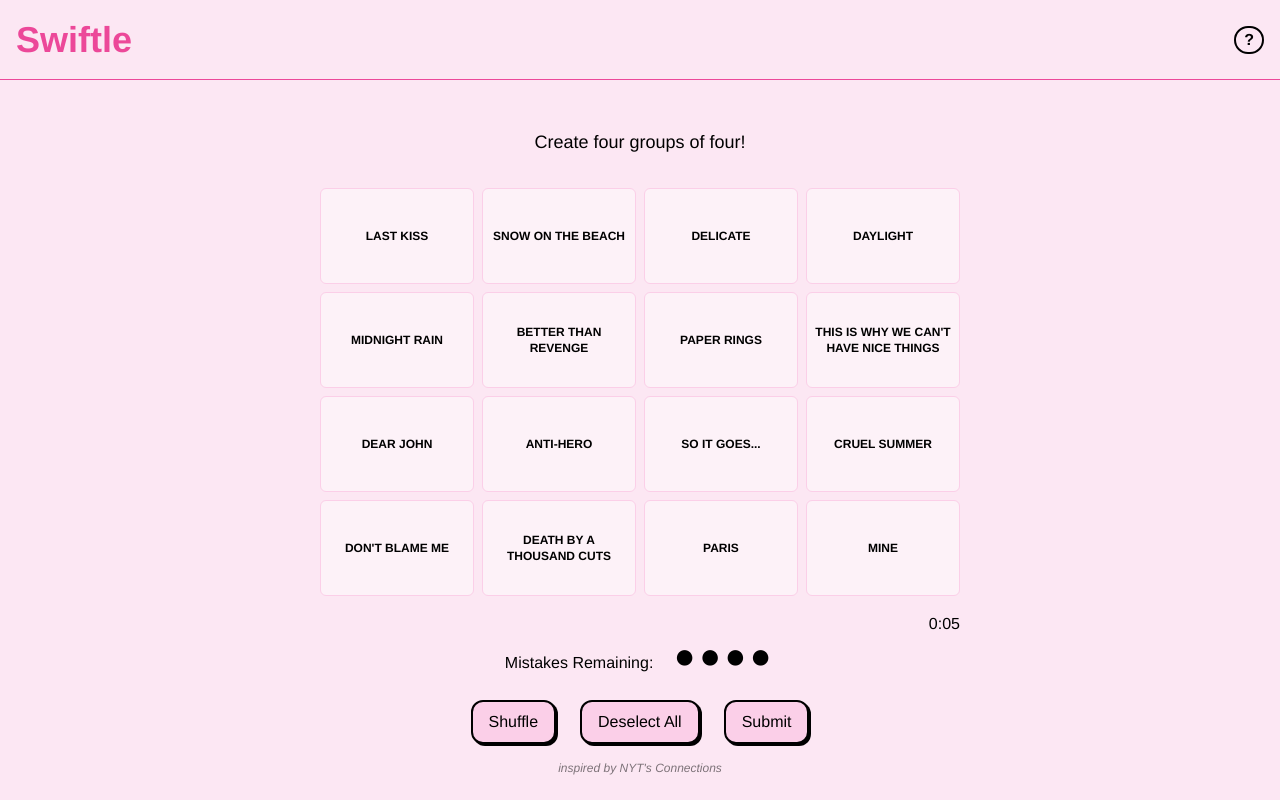
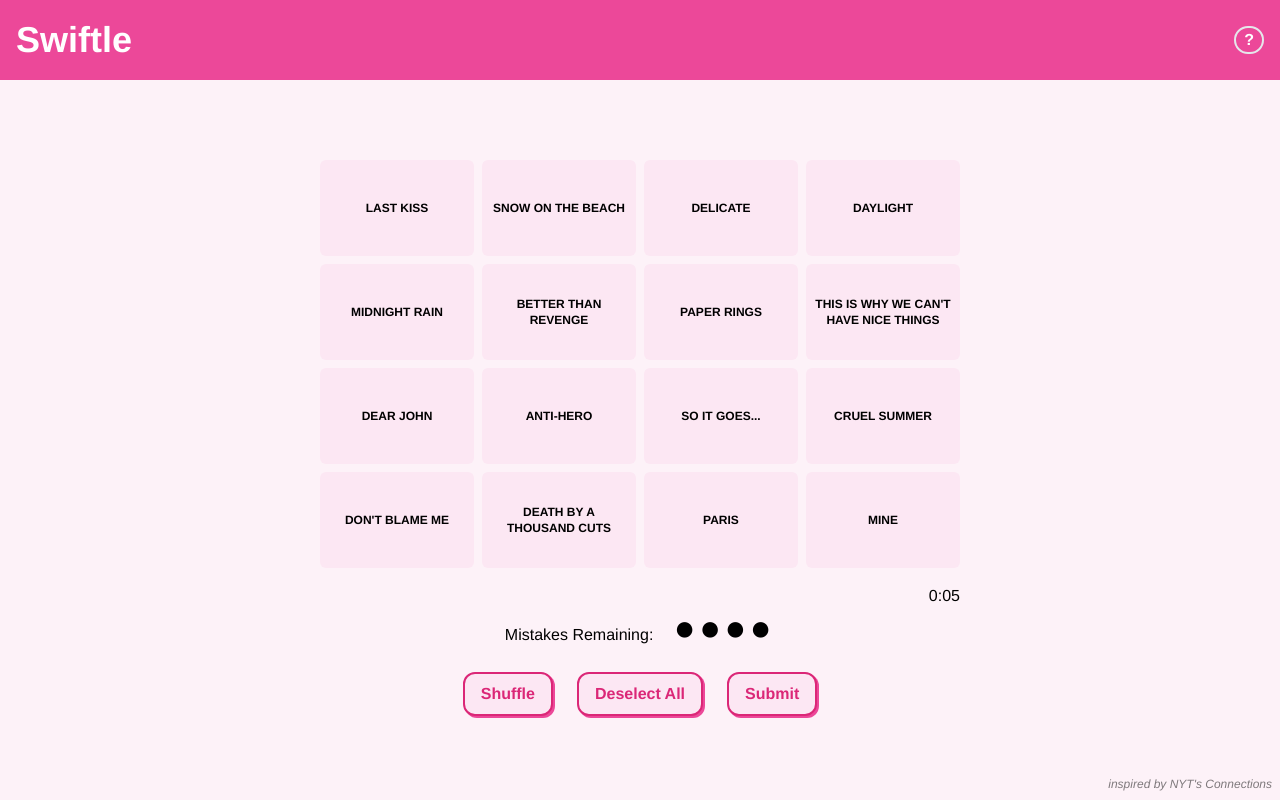
Before and after one commit to samanthacabrera/swiftle, a React (Vite) app: page / in a window 1280 px wide. Built offline with nearby package versions, Linux system fonts and the light colour scheme.

Commit message:
change header styling, make buttons consistent throughout game

```diff
--- a/src/App.css
+++ b/src/App.css
@@ -7,5 +7,5 @@
   margin: 0;
   padding: 0;
   font-family: Helvetica, sans-serif;
-  background-color: #fce7f3;
+  background-color: #fdf2f8;
 }
--- a/src/Board.jsx
+++ b/src/Board.jsx
@@ -142,16 +142,13 @@
   };
 
   return (
-    <div className="p-4 max-w-2xl mx-auto text-center">
-
-      <p className="text-lg my-8">Create four groups of four!</p>
-
+    <div className="p-4 max-w-2xl mx-auto mt-16 text-center">
       {groups.length > 0 && (
         <div className="mb-6 grid gap-4 sm:grid-cols-2">
           {groups.map((group, index) => (
             <div
               key={index}
-              className="border border-pink-300 rounded-lg p-4 shadow-sm bg-pink-50"
+              className="border-2 border-pink-500 rounded-lg p-4 shadow-sm bg-pink-50"
             >
               <p className="font-semibold text-pink-600 mb-2">{group.album}</p>
               <ul className="text-sm text-left">
@@ -174,7 +171,7 @@
               ${
                 selected.includes(songObj)
                   ? "bg-pink-500 text-white border-pink-600"
-                  : "bg-pink-50 text-black border border-pink-200 hover:bg-pink-200"
+                  : "bg-pink-100 text-black hover:bg-pink-200"
               } ${gameOver ? "opacity-50 cursor-not-allowed" : ""}`}
           >
             {songObj.song}
@@ -199,17 +196,16 @@
       {error && <p className="my-4 text-pink-500">{error}</p>}
 
       <div className="flex flex-wrap gap-6 justify-center my-6">
-        {!gameWon && <button onClick={handleShuffle} disabled={gameOver} className="border-2 border-black rounded-xl bg-pink-200 px-4 py-2 shadow-[2px_2px_0_0_#000] transition-all duration-200 hover:-translate-y-1 hover:-translate-x-1 hover:shadow-[4px_4px_0_0_#000]">Shuffle</button>}
-        {!gameWon && <button onClick={handleDeselect} disabled={gameOver} className="border-2 border-black rounded-xl bg-pink-200 px-4 py-2 shadow-[2px_2px_0_0_#000] transition-all duration-200 hover:-translate-y-1 hover:-translate-x-1 hover:shadow-[4px_4px_0_0_#000]">Deselect All</button>}
-        {!gameWon && <button onClick={handleSubmitGroup} disabled={gameOver} className="border-2 border-black rounded-xl bg-pink-200 px-4 py-2 shadow-[2px_2px_0_0_#000] transition-all duration-200 hover:-translate-y-1 hover:-translate-x-1 hover:shadow-[4px_4px_0_0_#000]">Submit</button>}
+        {!gameWon && <button onClick={handleShuffle} disabled={gameOver} className="border-2 border-pink-600 font-bold text-pink-600 rounded-xl bg-pink-100 px-4 py-2 shadow-[2px_2px_0_0_#ec4899] transition-all duration-200 hover:-translate-y-1 hover:-translate-x-1 hover:shadow-[4px_4px_0_0_#ec4899]">Shuffle</button>}
+        {!gameWon && <button onClick={handleDeselect} disabled={gameOver} className="border-2 border-pink-600 font-bold text-pink-600 rounded-xl bg-pink-100 px-4 py-2 shadow-[2px_2px_0_0_#ec4899] transition-all duration-200 hover:-translate-y-1 hover:-translate-x-1 hover:shadow-[4px_4px_0_0_#ec4899]">Deselect All</button>}
+        {!gameWon && <button onClick={handleSubmitGroup} disabled={gameOver} className="border-2 border-pink-600 font-bold text-pink-600 rounded-xl bg-pink-100 px-4 py-2 shadow-[2px_2px_0_0_#ec4899] transition-all duration-200 hover:-translate-y-1 hover:-translate-x-1 hover:shadow-[4px_4px_0_0_#ec4899]">Submit</button>}
       </div>
 
       {gameOver && (
         <div className="my-4 p-4">
-          {/* <p className="text-lg">You are out of mistakes!</p> */}
           <button
             onClick={handleRestart}
-            className="border-2 border-black rounded-xl bg-pink-200 px-4 py-2 shadow-[2px_2px_0_0_#000] transition-all duration-200 hover:-translate-y-1 hover:-translate-x-1 hover:shadow-[4px_4px_0_0_#000]"
+            className="border-2 border-pink-600 font-bold text-pink-600 rounded-xl bg-pink-100 px-4 py-2 shadow-[2px_2px_0_0_#ec4899] transition-all duration-200 hover:-translate-y-1 hover:-translate-x-1 hover:shadow-[4px_4px_0_0_#ec4899]"
           >
             Restart Game
           </button>
@@ -217,19 +213,19 @@
       )}
 
       {gameWon && (
-          <div className="my-4 p-4 text-white border border-pink-500 rounded-lg">
+          <div className="my-4 space-y-4 p-4">
             <p className="text-lg">Congratulations!</p>
             <p>You matched all the songs to the correct album in {Math.floor(time / 60)}:{String(time % 60).padStart(2, "0")} minutes.</p>
             <button
               onClick={handleRestart}
-              className="border-2 border-black rounded-xl bg-pink-200 px-4 py-2 shadow-[2px_2px_0_0_#000] transition-all duration-200 hover:-translate-y-1 hover:-translate-x-1 hover:shadow-[4px_4px_0_0_#000]"
+              className="border-2 border-pink-600 font-bold text-pink-600 rounded-xl bg-pink-100 px-4 py-2 shadow-[2px_2px_0_0_#ec4899] transition-all duration-200 hover:-translate-y-1 hover:-translate-x-1 hover:shadow-[4px_4px_0_0_#ec4899]"
             >
               Play Again
             </button>
           </div>
         )}
 
-      <p className="relative bottom-2 opacity-50 text-xs italic">inspired by NYT's <a href="https://www.nytimes.com/games/connections" target="_blank" className="hover:underline">Connections</a></p>
+      <p className="fixed right-2 bottom-2 opacity-50 text-xs italic">inspired by NYT's <a href="https://www.nytimes.com/games/connections" target="_blank" className="hover:underline">Connections</a></p>
     </div>
   );
 };
--- a/src/Header.jsx
+++ b/src/Header.jsx
@@ -6,18 +6,18 @@
 
     return (
         <>
-            <div className="flex items-center w-screen h-[10vh] bg-pink-100 border-b border-pink-500 font-bold relative">
-                <h1 className="text-pink-500 text-4xl ml-4">Swiftle</h1>
+            <div className="flex items-center w-screen h-[10vh] text-white bg-pink-500 font-bold relative">
+                <h1 className="text-4xl ml-4">Swiftle</h1>
                 <div className="absolute right-4">
                     <button
                         onClick={() => setShowDropdown((prev) => !prev)}
-                        className="border-2 border-black rounded-full px-2"
+                        className="border-2 rounded-full px-2 hover:scale-105"
                         aria-label="Options"
                     >
                         ?
                     </button>
                     {showDropdown && (
-                        <div className="absolute right-0 mt-6 w-40 bg-white z-10 font-normal">
+                        <div className="absolute right-0 mt-6 w-40 bg-white z-10 text-black font-normal">
                             <button
                                 onClick={() => {
                                     setShowModal(true);
```
